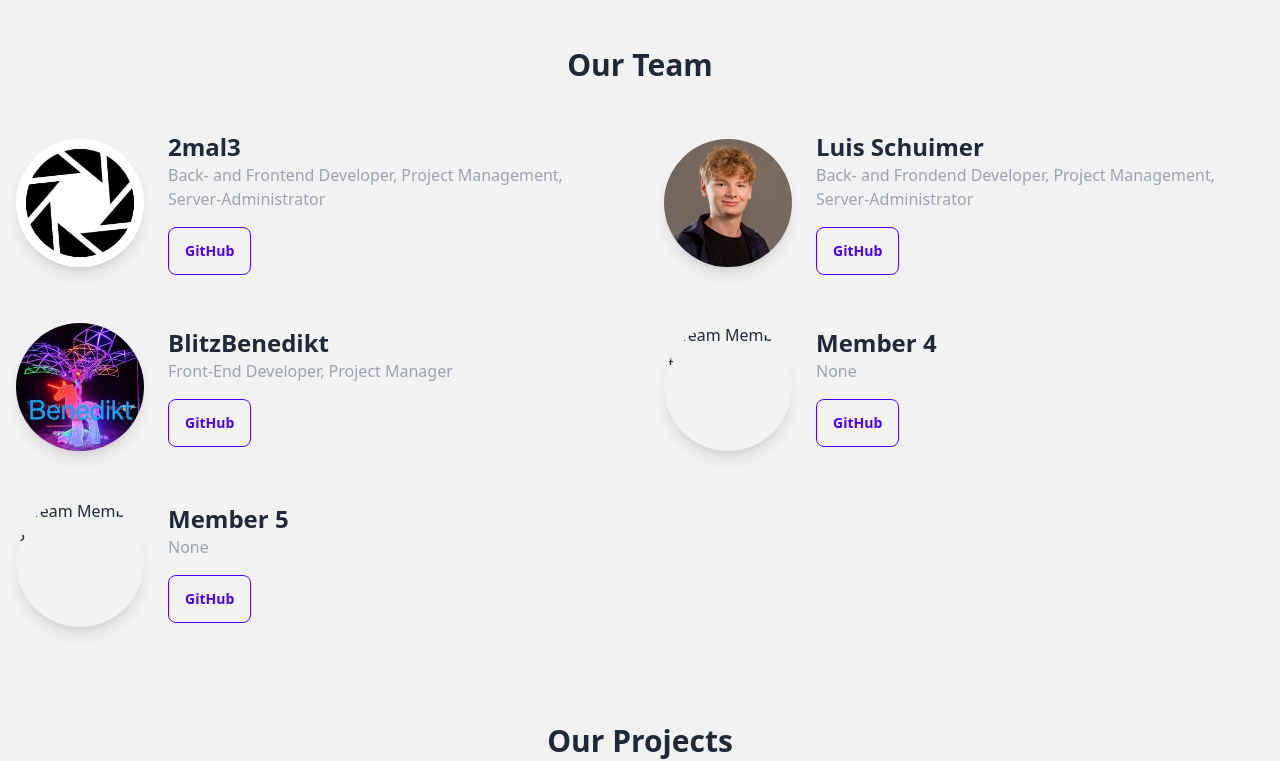
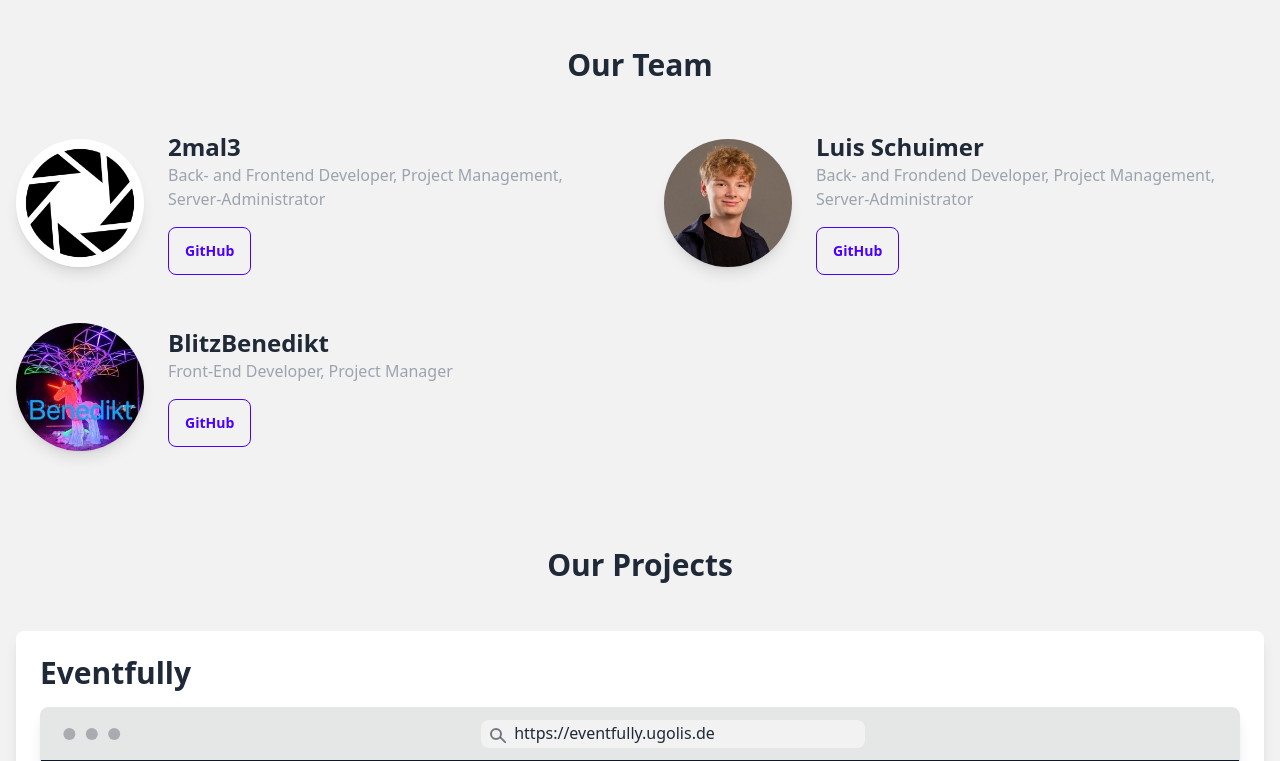
Before and after one commit to BytezoTeam/Bytezo, a Flask app: page / in a window 1280 px wide. Shown: the part 845-1606 px from the top of the page. Run offline with Flask 3, Linux system fonts and the light colour scheme; some libraries are stand-ins or nearby versions.

Commit message:
fix: non existent team members

```diff
--- a/bytezo_website/templates/index.html
+++ b/bytezo_website/templates/index.html
@@ -151,27 +151,6 @@
                     <a href="https://github.com/alicejohnson" target="_blank" class="btn btn-outline btn-primary">GitHub</a>
                 </div>
             </div>
-
-            <!-- Team Member 4 -->
-            <div class="flex items-center">
-                <img src="https://via.placeholder.com/150" alt="Team Member 4" class="w-32 h-32 rounded-full shadow-lg mr-6">
-                <div>
-                    <h3 class="text-2xl font-bold">Member 4</h3>
-                    <p class="text-gray-400 mb-4">None</p>
-                    <a href="https://github.com/bobwilliams" target="_blank" class="btn btn-outline btn-primary">GitHub</a>
-                </div>
-            </div>
-
-            <!-- Team Member 5 -->
-            <div class="flex items-center">
-                <img src="https://via.placeholder.com/150" alt="Team Member 5" class="w-32 h-32 rounded-full shadow-lg mr-6">
-                <div>
-                    <h3 class="text-2xl font-bold">Member 5</h3>
-                    <p class="text-gray-400 mb-4">None</p>
-                    <a href="https://github.com/bobwilliams" target="_blank" class="btn btn-outline btn-primary">GitHub</a>
-                </div>
-            </div>
-
         </div>
     </section>
 
```
